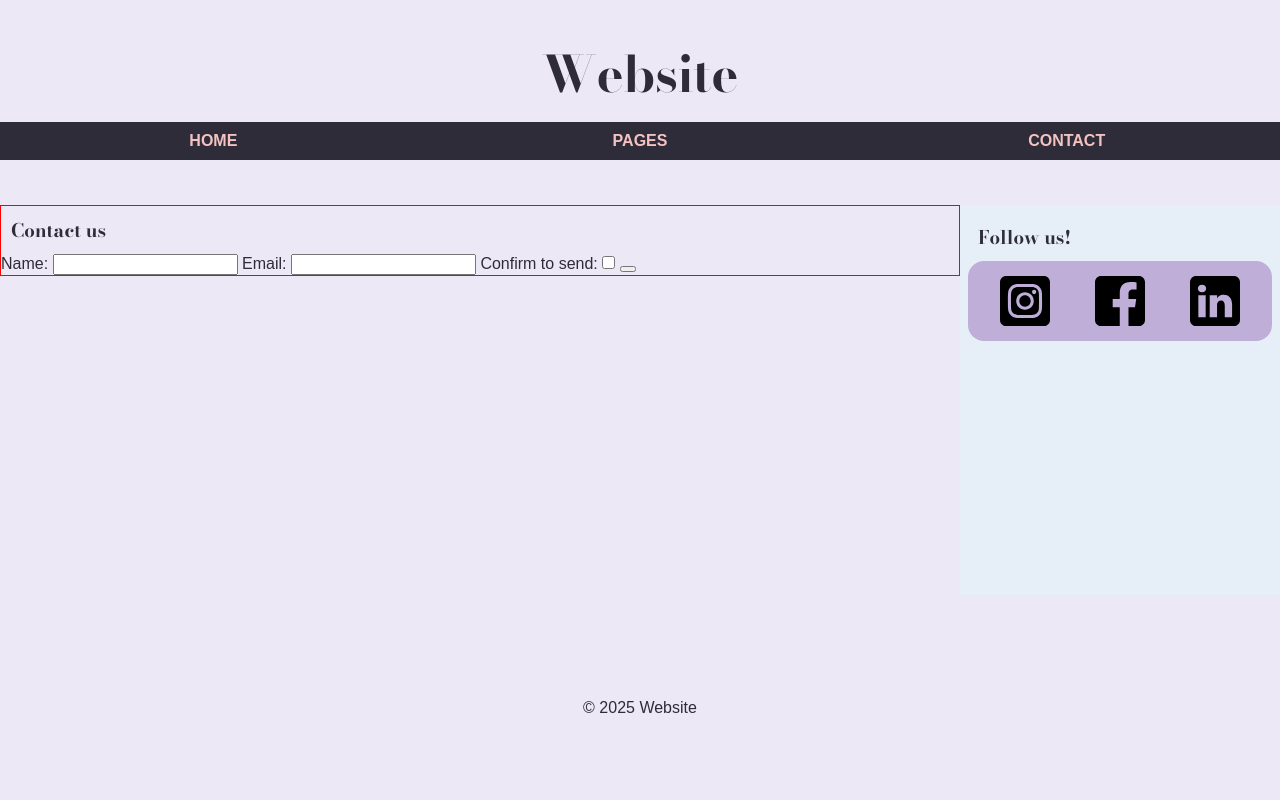
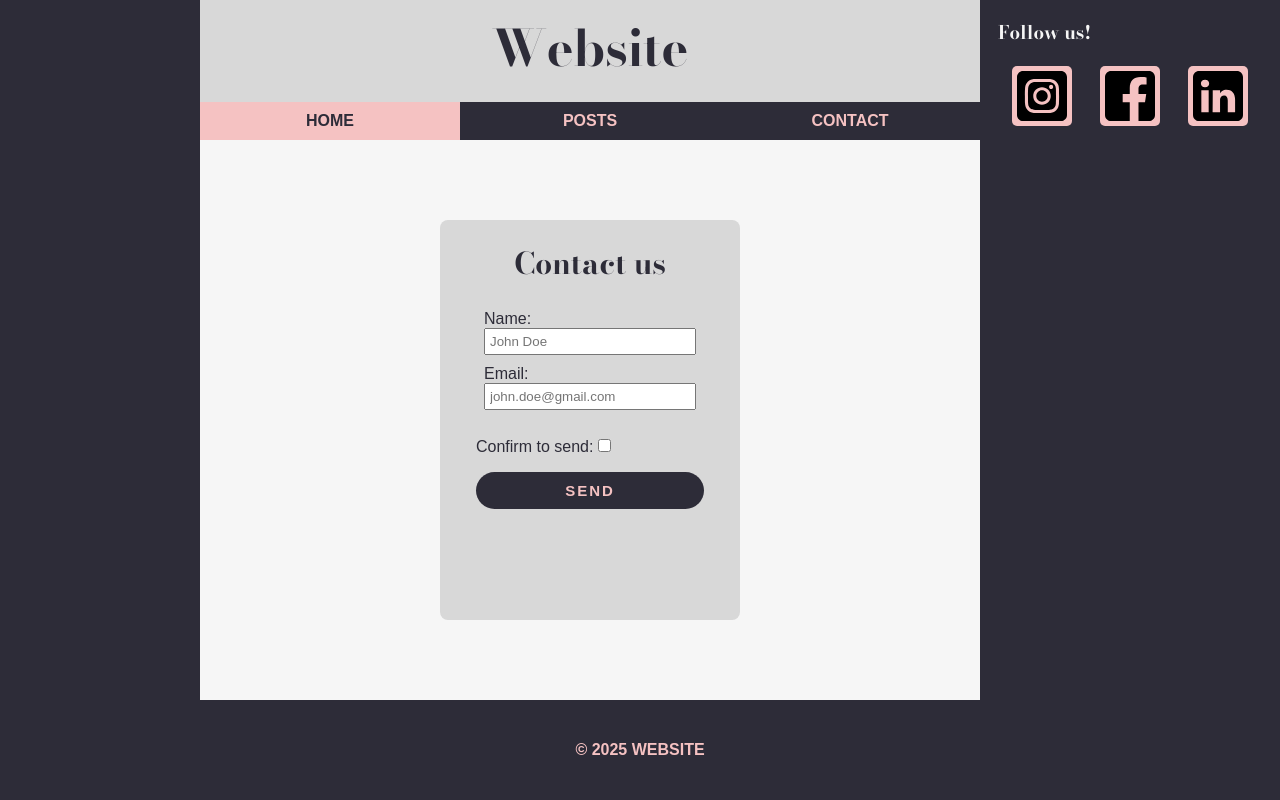
Before and after one commit to isaqelle/Module-2-Dynamic-Website, a plain HTML site: page contact.html in a window 1280 px wide. Drawn offline with nearby package versions, Linux system fonts and the light colour scheme; a web font is replaced by a local one.

Commit message:
feat: enhance contact form with validation, update navigation links, and improve layout styles

```diff
--- a/contact.html
+++ b/contact.html
@@ -13,15 +13,17 @@
 <body>
     <div class="container">
         <header>
+            <div class="headerWrapper">
             <h1>Website</h1>
             <nav>
-                <a href="index.html">Home</a>
-                <a href="">Pages</a>
-                <a href="">Contact</a>
+                <a href="index.html" class="active">Home</a>
+                <a href="posts.html">Posts</a>
+                <a href="contact.html">Contact</a>
             </nav>
+        </div>
         </header>
 
-        <aside>
+        <aside id="asideRight">
             <h3>Follow us!</h3>
             <div class="logoWrapper">
                 <img src="assets/igLogo.svg" alt="Instagram">
@@ -29,32 +31,35 @@
                 <img src="assets/linkedinLogo.svg" alt="LinkedIn">
             </div>
         </aside>
-        <main>
+
+
+<main>
             <section>
                 <div class="formContainer">
                     <h3>Contact us</h3>
-                    <form action="" name="form" id="form">
+                    <form method="get" name="myForm" id="myForm" method="post" onsubmit="return validateForm()">
+                        <div class="nameEmailWrapper">
                         <label for="name">Name:
-                            <input type="text" name="name" id="name">
+                            <input type="text" name="name" id="name" placeholder="John Doe">
                         </label>
 
                         <label for="email">Email:
-                            <input type="email" name="email" id="email">
+                            <input type="email" name="email" id="email" placeholder="john.doe@gmail.com">
                         </label>
-
+                    </div>
                         <label for="checkbox">Confirm to send:
                             <input type="checkbox" name="checkbox" id="checkbox">
                         </label>
 
-                        <button type="submit"></button>
+                        <button type="submit">Send</button>
                     </form>
                 </div>
             </section>
 
         </main>
 
-
-
+        <aside id="asideLeft">
+        </aside>
 
         <footer>&copy; 2025 Website</footer>
     </div>
--- a/script.js
+++ b/script.js
@@ -1,6 +1,7 @@
 function readMore() {
     let moreTxt = document.getElementById("more");
     let moreBtn = document.getElementById("moreBtn");
+
 
     if (moreTxt.style.display === "none") {
         moreTxt.style.display = "block";
@@ -14,6 +15,33 @@ function readMore() {
 // FORM
 
 function validateForm() {
+    let form = document.forms["myForm"];
+
     let name = form["name"].value;
     let email = form["email"].value;
+
+    let valid = true;
+
+    if (name === "" || email === "") {
+        alert("All fields must be filled out.")
+        return false;
+    }
+
+    if (/\d/.test(name)) {
+        alert("Name can't conatin numbers.")
+        return false;
+    }
+
+    if (!/\S+@\S+\.\S+/.test(email)) {
+        alert("Please enter a valid email.")
+        return false;
+    }
+
+    if (!checkbox) {
+        alert("Must confirm before submitting form.")
+        return false;
+    }
+
+    alert("Thank you for contacting us!");
+    return valid;
 }
--- a/styles.css
+++ b/styles.css
@@ -16,17 +16,13 @@
     --boxShadow2: 0px 0px 29px -4px rgba(66, 68, 90, 1);
 
     /* COLOR PALETTE */
-    --bg: #ede8f5;
+    --bg: #f6f6f6;
+    --bg2: #d8d8d8;
     --fg: #2d2c38;
 
-    --titles: #b2a6d9;
+    --purplebg: #b2a6d9;
     --links: #f5c2c2;
-    --buttons: #708c82;
-
-    --bg2: #beaed8;
-    --bg3: #e6eff7;
-    --bg4: #e6eff777;
-
+    --green: #708c82;
 }
 
 *{
@@ -37,22 +33,15 @@
 /* ########## GOOGLE FONTS ########## */
 /* .bodoni-moda-<uniquifier> {
   font-family: "Bodoni Moda", serif;
-  font-optical-sizing: auto;
-  font-weight: <weight>;
-  font-style: normal;
 } */
 
 /* .gravitas-one-regular {
   font-family: "Gravitas One", serif;
-  font-weight: 400;
-  font-style: normal;
 } */
 
-
 html, body{
-    margin: 0;
     height: 100%;
-    background-color: var(--bg);
+    /* background-color: var(--bg); */
     font-family: Arial, Helvetica, sans-serif;
     color: var(--fg);
 }
@@ -60,54 +49,71 @@ html, body{
 /* ========================================== */
 /* ========== MOBILE FIRST LAYOUT ========== */
 /* ======================================== */
-header{grid-area: header;}
-main{grid-area: main;}
-article{grid-area: article;}
-aside{grid-area: aside;}
-footer{grid-area: footer;}
 
 .container{
     display: grid;
     grid-template-areas:
     "header"
     "main"
-    "aside"
+    "asideRight"
     "footer";
-    grid-template-rows: 120px auto auto 100px;
-    row-gap: 20px;
+    grid-template-rows: auto auto auto 100px;
+
     min-height: 100vh;
+}
+
+header{grid-area: header;}
+main{grid-area: main;}
+article{grid-area: article;}
+#asideRight{grid-area: asideRight;}
+#asideLeft{grid-area: asideLeft;}
+footer{grid-area: footer;}
+
+header, main, #asideRight, footer{
+
+    background-color: var(--bg);
+    display: flex;
+    flex-direction: column;
+    justify-content: center;
 }
 
 h1, h2, h3, .nbr{
     font-family: "Bodoni Moda", serif;
-    margin:10px 10px;
+    margin: 10px;
 }
 
 /* ======================== */
 /* ==== HEADER STYLES ==== */
 /* ====================== */
-header{
+.headerWrapper{
     display: flex;
     flex-direction: column;
-    justify-content: center;
+    justify-content: space-between;
     align-items: center;
+    height: 100%;
 }
+header{
+    height: fit-content;
+}
+
 header h1{
     font-size: 50px;
 }
-header nav{
+
+header nav,
+footer{
    background-color: var(--fg);
    width: 100%;
    display: flex;
    justify-content: space-around;
    align-items: center;
+   text-align: center;
+}
 
-}
-header nav a{
+header nav a, footer{
     color: var(--links);
     text-transform: uppercase;
     width: 100%;
-    text-align: center;
     padding: 10px;
     font-weight: bold;
     text-decoration: none;
@@ -117,76 +123,77 @@ header nav a:hover{
     color: var(--fg);
     background-color: var(--links);
     text-transform: uppercase;
-
 }
 
-#more{
-    display: none;
-}
-
-/* ========================= */
-/* ==== ARTICLE STYLES ==== */
-/* ======================= */
-article{
-    height: 100%;
+.active{
+    background-color: var(--links);
+    color: var(--fg);
 }
 
 /* ========================= */
 /* ==== ASIDE STYLES ====== */
 /* ======================= */
+#asideRight, header{
+    background-color: var(--bg2);
+    height: 100%;
+}
 
-aside img{
+#asideRight img{
     width: 60px;
-    background-color: var(--bg2);
     padding: 5px;
     border-radius: 5px;
     transition: opacity 0.4s ease-in;
 }
 
-aside img:hover{
+#asideRight img:hover{
     opacity: 50%;
-    background-color: var(--bg);
 }
 
 .logoWrapper{
-    background-color: var(--bg2);
+    /* background-color: var(--bg2); */
     padding: 10px;
     border-radius: var(--space2);
 
     display:flex;
     justify-content: space-around;
     align-items: center;
-
 }
 
 
 /* =========================== */
 /* ==== SECTION 1 STYLES ==== */
 /* ========================= */
-/*
-section{
-    border: 2px solid blue;
-} */
 
-.section1, aside{
-    background-color: var(--bg3);
+.section1, #asideRight{
+    /* background-color: var(--bg3); */
     padding: var(--space1);
+
 }
 
-.section1 button{
+.section1 p,
+#more p{
+    line-height: 25px;
+}
+
+.section1 button,
+form button{
     background-color: var(--fg);
     border: none;
-    padding: 10px 30px;
+    padding: 10px 40px;
     border-radius: var(--space3);
     text-transform: uppercase;
     color: var(--links);
+    font-size: 15px;
+    cursor: pointer;
+    letter-spacing: 2px;
+    font-family: Arial, Helvetica, sans-serif;
     font-weight: bold;
-    cursor: pointer;
 
     transition: all 0.4s ease-in;
 }
 
-.section1 button:hover{
+.section1 button:hover,
+form button:hover{
     background-color: var(--links);
     color: var(--fg);
 }
@@ -198,6 +205,10 @@ section{
     align-items: center;
 }
 
+#more{
+    display: none;
+}
+
 /* =========================== */
 /* ==== SECTION 2 STYLES ==== */
 /* ========================= */
@@ -207,7 +218,6 @@ section{
     display: flex;
     justify-content: center;
     align-items: center;
-    background-color: var(--bg3);
 }
 
 .gridBoxes{
@@ -230,11 +240,11 @@ section{
     color: var(--links);
 }
 .item1, .item3{
-    background-color: var(--buttons);
+    background-color: var(--green);
 }
 
 .item2{
-    background-color: var(--titles);
+    background-color: var(--purplebg);
 }
 
 .nbr{
@@ -270,36 +280,105 @@ footer{
 /* CONTACT STYLES */
 
 .formContainer{
-    border: 1px solid red;
+    width: 300px;
+    margin: 0 auto;
+    display: flex;
+    flex-direction: column;
+
+    /* background-color: #f6f6f6; */
+    padding: 20px;
+    border-radius: var(--space1);
 }
 
-/* ========================================== */
-/* ============= TABLET LAYOUT ============= */
-/* ======================================== */
-@media (min-width: 600px) {
-  .container{
-    display: grid;
-    grid-template-areas:
-    "header header header"
-    "main main  aside"
-    "footer footer aside";
-}
+form{
+    display: flex;
+    flex-direction: column;
+    gap: var(--space2);
+    margin: var(--space2);
 }
 
+#name, #email{
+    width: 100%;
+    padding: 4px;
+    margin-bottom: 10px;
+}
 
+.nameEmailWrapper{
+    width: 100%;
+    height: 120px;
+    padding: var(--space1);
+}
+
+.formContainer h3{
+    font-size: 30px;
+    margin: 0;
+    text-align: center;
+}
 
 /* ========================================== */
 /* ============= DESKTOP LAYOUT ============ */
 /* ======================================== */
 @media (min-width: 1024px) {
+
+    body{
+        background-color: var(--bg2);
+    }
   .container{
     display: grid;
-    grid-template-columns: 1fr 1fr 1fr 1fr;
-    grid-template-rows: 1fr 1fr 1fr 1fr;
+    grid-template-columns: 200px auto auto 300px;
+    grid-template-rows: 140px auto 100px;
     grid-template-areas:
-    "header header header header"
-    "main main main aside"
-    "article article article aside"
+    "asideLeft header header asideRight"
+    "asideLeft main main asideRight"
     "footer footer footer footer";
   }
+
+  #asideRight, #asideLeft{
+    background-color: var(--fg);
+    color: var(--bg);
+  }
+
+  .logoWrapper{
+    display: flex;
+    flex-direction: row;
+  }
+
+  .logoWrapper img{
+    background-color: var(--links);
+  }
+
+
+.gridBoxes{
+    display: grid;
+    grid-template-columns: 1fr 1fr 1fr;
+
+    gap: 10px;
+    width: 70%;
 }
+
+.item{
+    height: 300px;
+}
+.nbr{
+    font-size: 60px;
+}
+.item p{
+    font-size: 20px;
+}
+
+#asideRight{
+    display: flex;
+    justify-content: flex-start;
+}
+
+.section1{
+    margin: 0 auto;
+    width: 70%;
+}
+
+.formContainer{
+    background-color: #d8d8d8;
+    height: 400px;
+}
+
+}
```
Also changed, not shown: index.html (+9 -8 lines), posts.html (+11 -8 lines).
